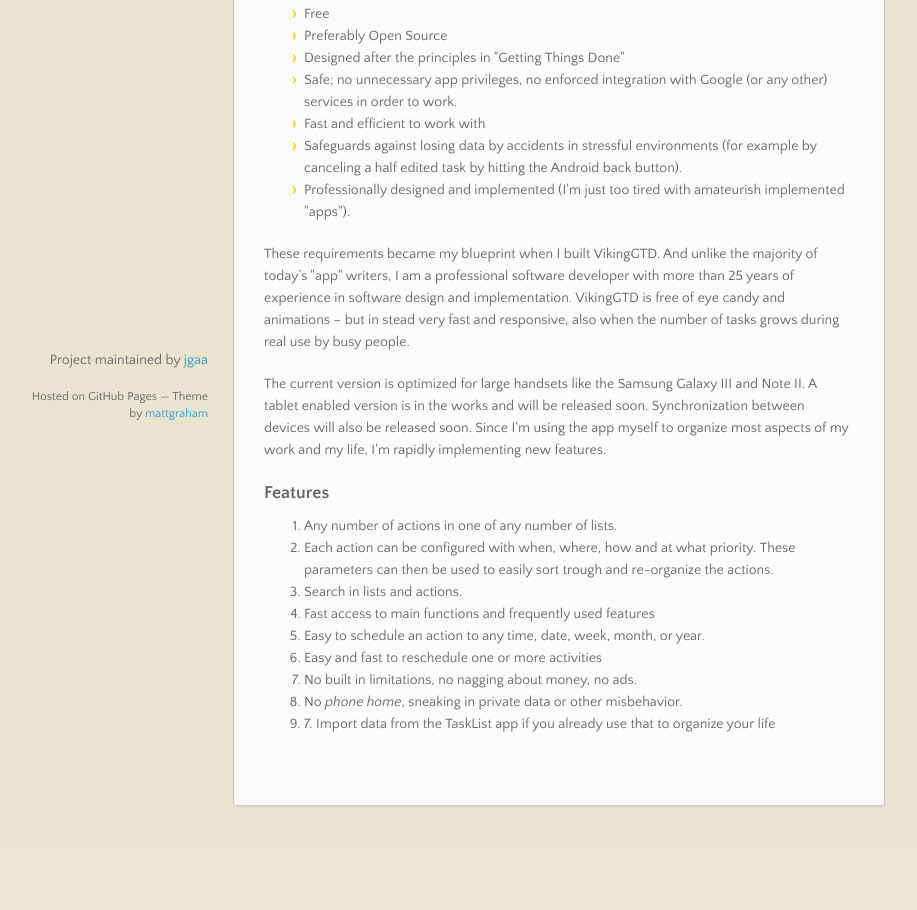
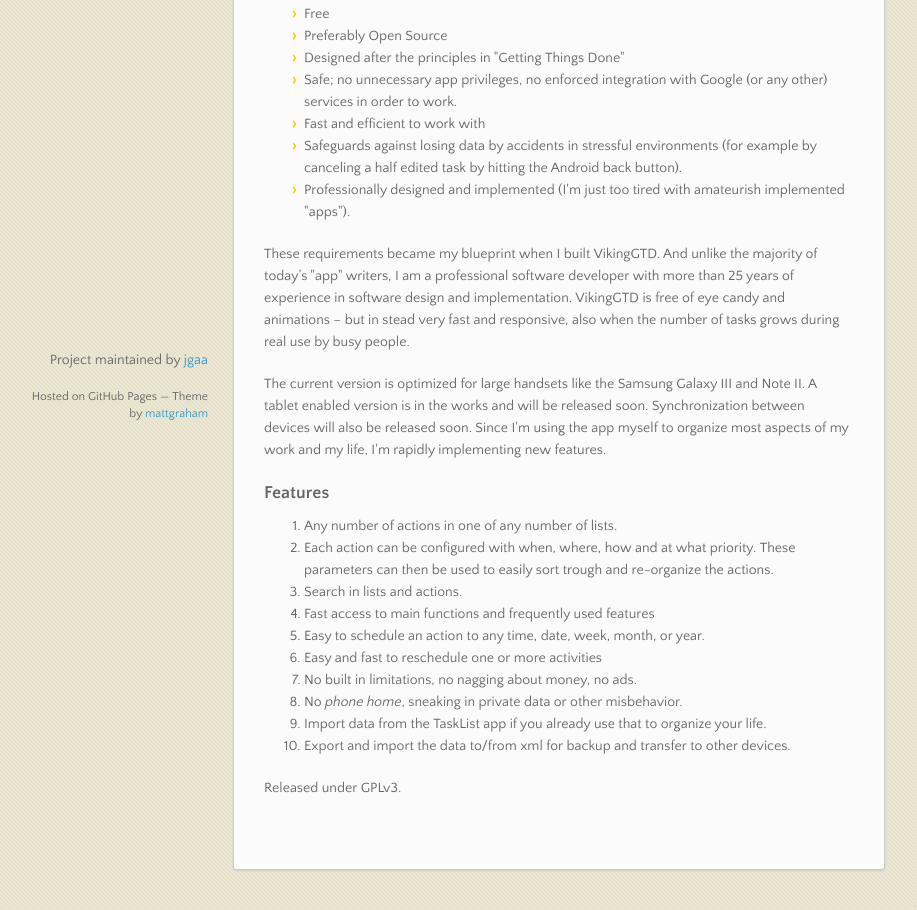
Before and after one commit to jgaa/VikingGTD, a plain HTML site: page index.html in a window 1280 px wide. Shown: the part 338-1248 px from the top of the page, without its empty margins (82-999 px from the left). Before the commit the page ends 1184 px from the top, so only its background shows below. Drawn offline with nearby package versions, Linux system fonts and the light colour scheme.

```diff
--- a/index.html
+++ b/index.html
@@ -66,8 +66,9 @@
 <li>Easy and fast to reschedule one or more activities</li>
 <li>No built in limitations, no nagging about money, no ads.</li>
 <li>No <em>phone home</em>, sneaking in private data or other misbehavior.</li>
-<li>7. Import data from the TaskList app if you already use that to organize your life</li>
-</ol>
+<li>Import data from the TaskList app if you already use that to organize your life.</li>
+<li>Export and import the data to/from xml for backup and transfer to other devices.</li>
+</ol><p>Released under GPLv3.</p>
       </section>
       <footer>
         <p>Project maintained by <a href="https://github.com/jgaa">jgaa</a></p>
```
Also changed, not shown: params.json (+1 -1 lines).
